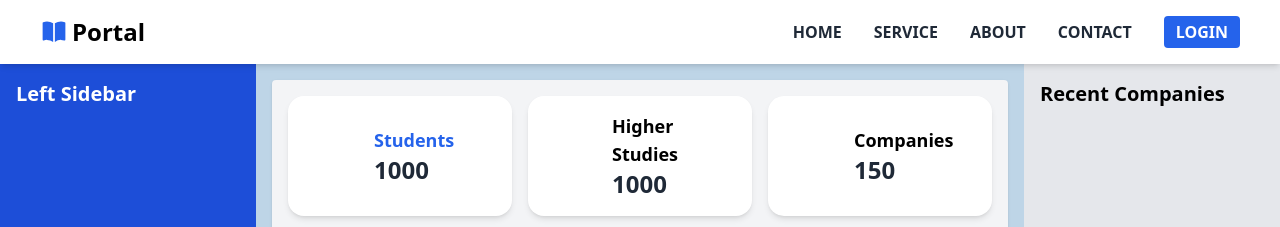
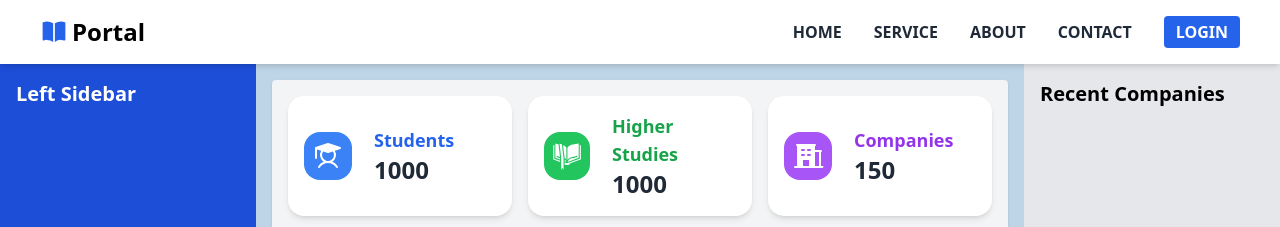
Before and after one commit to Vedu3635/UGSF_TNP, a React (Vite) app in the folder Frontend/: page / in a window 1280 px wide. Both pictures are taken after typing "name@example.com", "Sample123" into the empty fields and a click on the button "Log In". Shown: the top 227 px of the page. Built offline with nearby package versions, Linux system fonts and the light colour scheme.

Commit message:
Fixed the NumberBox

```diff
--- a/Frontend/src/components/NumberBox.jsx
+++ b/Frontend/src/components/NumberBox.jsx
@@ -3,6 +3,22 @@ import { PiStudentFill, PiBuildingOfficeFill } from "react-icons/pi";
 import { GiBookmarklet } from "react-icons/gi";
 
 const NumberBox = () => {
+  // Predefined colors for each item
+  const colorClasses = {
+    blue: {
+      bg: "bg-blue-500",
+      text: "text-blue-600",
+    },
+    green: {
+      bg: "bg-green-500",
+      text: "text-green-600",
+    },
+    purple: {
+      bg: "bg-purple-500",
+      text: "text-purple-600",
+    },
+  };
+
   return (
     <div className="grid grid-cols-1 sm:grid-cols-2 lg:grid-cols-3 gap-4 p-4 rounded shadow bg-gray-100">
       {[
@@ -24,13 +40,17 @@ const NumberBox = () => {
           key={index}
           className="flex items-center bg-white p-4 rounded-2xl shadow-md"
         >
-          {/* Render the icon using React.createElement */}
+          {/* Render the icon with the correct color classes */}
           {React.createElement(item.icon, {
-            className: `h-12 w-12 bg-${item.color}-500 text-white rounded-2xl p-2 mr-4`,
+            className: `h-12 w-12 ${
+              colorClasses[item.color].bg
+            } text-white rounded-2xl p-2 mr-4`,
           })}
           <div className="border-r-2 border-red-800 m-0.5"></div>
           <div>
-            <h2 className={`text-lg font-bold text-${item.color}-600`}>
+            <h2
+              className={`text-lg font-bold ${colorClasses[item.color].text}`}
+            >
               {item.title}
             </h2>
             <p className="text-2xl font-bold text-gray-800">{item.count}</p>
```
